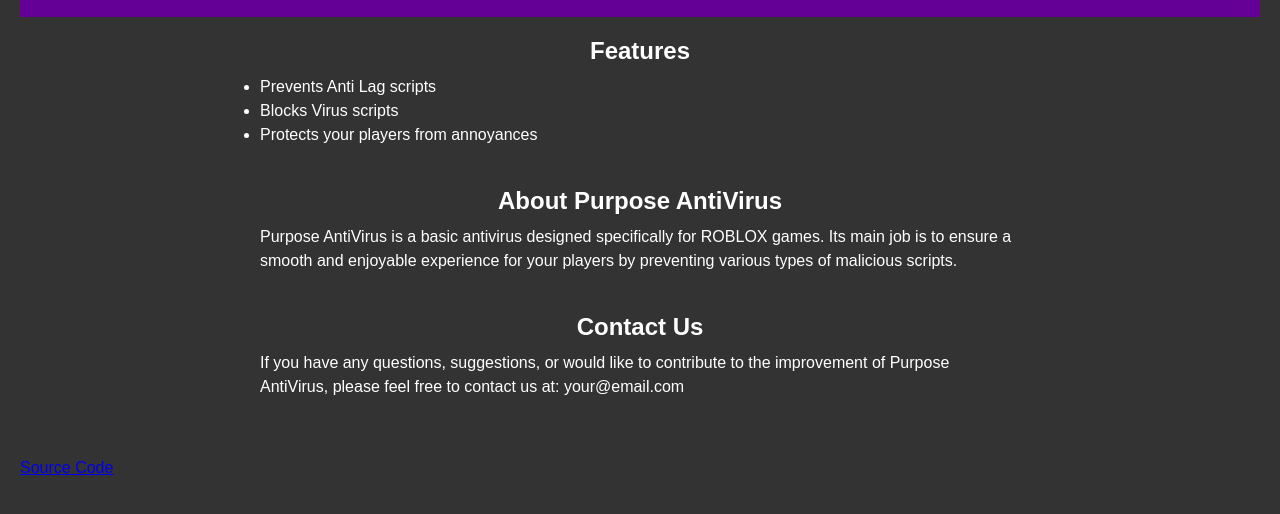
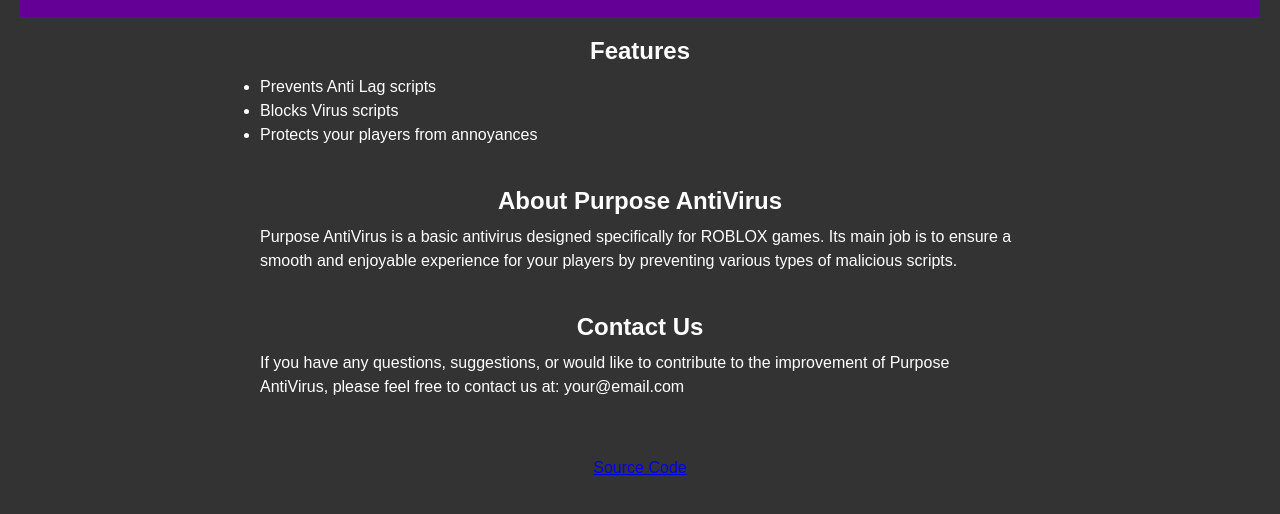
Before and after one commit to PurposeAV/PurposeAV.github.io, a plain HTML site: page index.htm in a window 1280 px wide. Shown: the part 140-654 px from the top of the page. Drawn offline with Linux system fonts and the light colour scheme.

Commit message:
Update index.htm

```diff
--- a/index.htm
+++ b/index.htm
@@ -75,7 +75,7 @@
 
 footer {
   color: #fff;
-  margin-right: 100px;
+  text-align: center;
 }
 
   </style>
```
